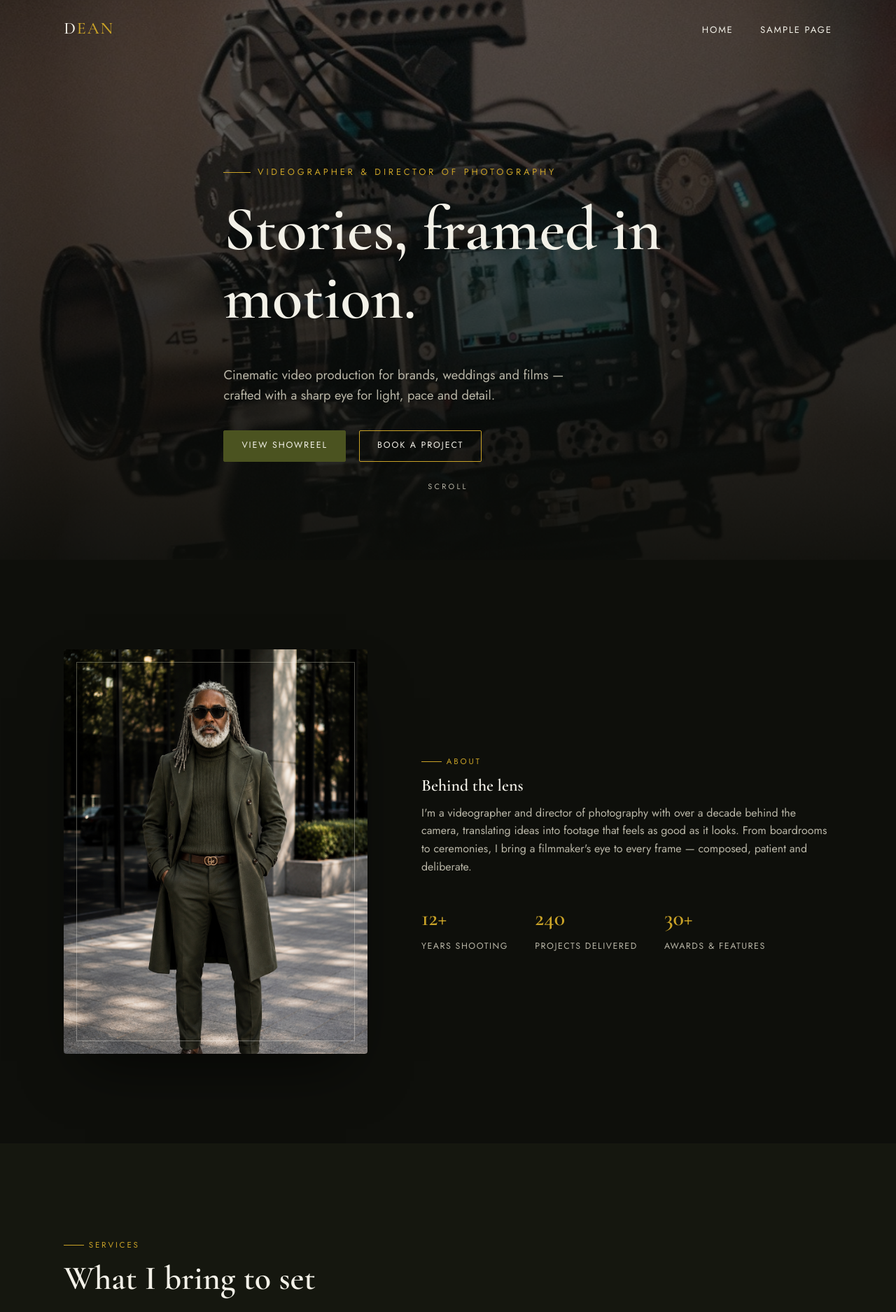
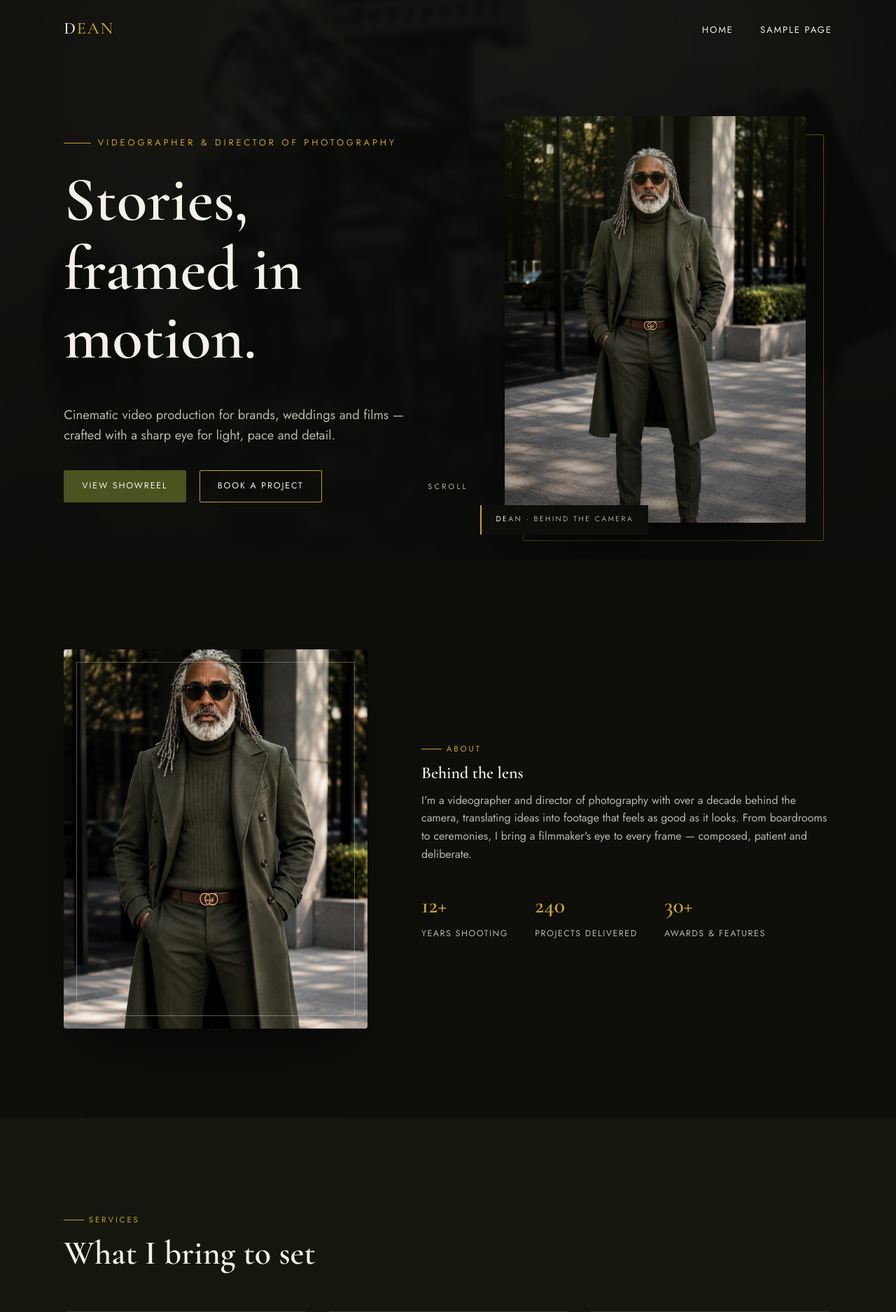
Before and after one commit to deanhome/deanhome, a WordPress theme: template wp-content/themes/dean-videographer/front-page.php in a window 1280 px wide. Shown: the top 1875 px of the page at 70% size. Run offline with PHP 8.4 and a stand-in for WordPress, Linux system fonts and the light colour scheme; the site name, menu and one post (Sample post) are stand-ins, and other content is empty; some libraries are stand-ins or nearby versions.

Commit message:
Redesign hero around the portrait as the brand centerpiece
Move the videographer portrait from the About section into a split hero
where it carries its own parallax depth layer, and push the camera-rig
plate back into a blurred atmospheric backdrop so it stops competing.
Re-crop the About image waist-up so it reads as a second frame rather
than a repeat of the hero shot.

Co-Authored-By: Claude Opus 5 <noreply@anthropic.com>
Claude-Session: https://claude.ai/code/session_017wDV2bW6suif1UcUBUML7w

```diff
--- a/preview.html
+++ b/preview.html
@@ -45,12 +45,18 @@
       <div class="hero-grain"></div>
     </div>
     <div class="container">
+      <div class="hero-copy">
         <p class="hero-kicker">Videographer &amp; Director of Photography</p>
         <h1>Stories, framed <em>in motion.</em></h1>
         <p class="hero-sub">Cinematic video production for brands, weddings and films — crafted with a sharp eye for light, pace and detail.</p>
         <div class="hero-cta">
           <a href="#work" class="btn btn-solid">View Showreel</a>
           <a href="#contact" class="btn">Book a Project</a>
+        </div>
+      </div>
+      <div class="hero-portrait" id="hero-portrait">
+        <img src="wp-content/themes/dean-videographer/assets/images/portrait-dean.png" alt="Dean, videographer and director of photography">
+        <span class="hero-portrait-tag">DEAN &middot; Behind the camera</span>
       </div>
     </div>
     <div class="scroll-cue"><span>Scroll</span><span class="line"></span></div>
--- a/wp-content/themes/dean-videographer/assets/js/scroll.js
+++ b/wp-content/themes/dean-videographer/assets/js/scroll.js
@@ -64,6 +64,7 @@
 
 	/* ---------- Parallax bands (hero + equipment) ---------- */
 	var heroBg = document.getElementById('hero-bg');
+	var heroPortrait = document.getElementById('hero-portrait');
 	var equipmentBg = document.getElementById('equipment-bg');
 	var ticking = false;
 
@@ -74,6 +75,14 @@
 			var heroSpeed = 0.35;
 			var heroScale = 1.08 + Math.min(y, 800) * 0.00025;
 			heroBg.style.transform = 'translate3d(0,' + y * heroSpeed + 'px,0) scale(' + heroScale + ')';
+		}
+
+		/* Portrait sits on its own depth layer: drifts slower than the
+		   background and tips back slightly, so the hero reads as 3D. */
+		if (heroPortrait && y < window.innerHeight * 1.2) {
+			var p = y / window.innerHeight;
+			heroPortrait.style.transform =
+				'perspective(1200px) translate3d(0,' + -y * 0.12 + 'px,0) rotateX(' + (p * 5).toFixed(2) + 'deg) scale(' + (1 - p * 0.05).toFixed(4) + ')';
 		}
 
 		if (equipmentBg) {
--- a/wp-content/themes/dean-videographer/front-page.php
+++ b/wp-content/themes/dean-videographer/front-page.php
@@ -21,12 +21,18 @@ $theme_uri = get_template_directory_uri();
 			<div class="hero-grain"></div>
 		</div>
 		<div class="container">
+			<div class="hero-copy">
 				<p class="hero-kicker"><?php echo esc_html( dean_mod( 'hero_kicker', 'Videographer & Director of Photography' ) ); ?></p>
 				<h1><?php echo wp_kses_post( dean_mod( 'hero_heading', 'Stories, framed in motion.' ) ); ?></h1>
 				<p class="hero-sub"><?php echo esc_html( dean_mod( 'hero_subheading', 'Cinematic video production for brands, weddings and films — crafted with a sharp eye for light, pace and detail.' ) ); ?></p>
 				<div class="hero-cta">
 					<a href="#work" class="btn btn-solid">View Showreel</a>
 					<a href="#contact" class="btn">Book a Project</a>
+				</div>
+			</div>
+			<div class="hero-portrait" id="hero-portrait">
+				<img src="<?php echo esc_url( $theme_uri ); ?>/assets/images/portrait-dean.png" alt="<?php echo esc_attr( dean_mod( 'brand_name', 'Dean' ) ); ?>, videographer and director of photography">
+				<span class="hero-portrait-tag"><?php echo esc_html( dean_mod( 'brand_name', 'DEAN' ) ); ?> &middot; Behind the camera</span>
 			</div>
 		</div>
 		<div class="scroll-cue"><span>Scroll</span><span class="line"></span></div>
--- a/wp-content/themes/dean-videographer/style.css
+++ b/wp-content/themes/dean-videographer/style.css
@@ -179,15 +179,63 @@ html.no-js .reveal{ opacity:1; transform:none; transition:none; }
 .hero-bg-wrap{ position:absolute; inset:0; z-index:-2; }
 .hero-bg{
   position:absolute; inset:-10% -10% -10% -10%;
-  background-image: linear-gradient(180deg, rgba(10,11,8,.55), rgba(10,11,8,.85) 70%, var(--color-bg) 100%), url('assets/images/hero-camera.jpg');
+  background-image: linear-gradient(180deg, rgba(10,11,8,.90), rgba(10,11,8,.96) 60%, var(--color-bg) 100%), url('assets/images/hero-camera.jpg');
   background-size: cover; background-position: center;
+  filter: blur(5px) saturate(.7);
   will-change: transform;
 }
 .hero-grain{
   position:absolute; inset:0; z-index:-1;
-  background-image: radial-gradient(circle at 20% 20%, rgba(201,162,39,0.08), transparent 45%);
+  background-image:
+    radial-gradient(ellipse at 72% 45%, rgba(75,83,32,.30), transparent 55%),
+    radial-gradient(circle at 18% 22%, rgba(201,162,39,0.10), transparent 45%);
 }
-.hero .container{ padding-top: 6rem; }
+
+/* Split hero: copy left, portrait right */
+.hero .container{
+  padding-top: 7rem;
+  display:grid; grid-template-columns: 1.02fr .98fr;
+  align-items:center; gap: clamp(2rem, 5vw, 4.5rem);
+}
+.hero-copy{ position:relative; z-index:2; }
+
+.hero-portrait{
+  position:relative;
+  justify-self:center;
+  width: min(100%, 430px);
+  aspect-ratio: 3/4.05;
+  will-change: transform;
+}
+.hero-portrait img{
+  width:100%; height:100%; object-fit:cover; object-position: top center;
+  border-radius: 3px;
+  box-shadow: 0 60px 110px -35px rgba(0,0,0,.85);
+}
+/* offset frame = depth cue */
+.hero-portrait::before{
+  content:""; position:absolute; inset: 26px -26px -26px 26px;
+  border: 1px solid rgba(201,162,39,.45);
+  border-radius: 3px; z-index:-1;
+}
+.hero-portrait::after{
+  content:""; position:absolute; inset:0; border-radius:3px;
+  background: linear-gradient(165deg, rgba(75,83,32,.22), transparent 50%, rgba(10,11,8,.45));
+  pointer-events:none;
+}
+.hero-portrait-tag{
+  position:absolute; left:-2.2rem; bottom: -1.1rem;
+  background: var(--color-bg);
+  border-left: 2px solid var(--color-gold);
+  padding: .8rem 1.3rem;
+  font-size:.66rem; letter-spacing:.22em; text-transform:uppercase; white-space:nowrap;
+  color: var(--color-text);
+  box-shadow: 0 18px 40px -18px rgba(0,0,0,.9);
+}
+
+@media (max-width: 900px){
+  .hero .container{ grid-template-columns: 1fr; padding-top: 6.5rem; text-align:left; }
+  .hero-portrait{ display:none; }
+}
 .hero-kicker{
   font-size:.8rem; letter-spacing:.3em; text-transform:uppercase; color: var(--color-gold);
   display:flex; align-items:center; gap:.8em; margin-bottom:1.4rem;
@@ -235,11 +283,16 @@ html.no-js .reveal{ opacity:1; transform:none; transition:none; }
 .about{ display:grid; grid-template-columns: .85fr 1.15fr; gap: clamp(2rem, 6vw, 5rem); align-items:center; }
 .about-portrait{
   position:relative; border-radius: 4px; overflow:hidden;
-  aspect-ratio: 3/4;
+  aspect-ratio: 4/5;
   box-shadow: 0 40px 80px -30px rgba(0,0,0,.7);
   transform-style: preserve-3d;
 }
-.about-portrait img{ width:100%; height:100%; object-fit:cover; object-position: top center; }
+/* Tighter waist-up crop so this reads as a second frame, not a repeat
+   of the full-length hero portrait. */
+.about-portrait img{
+  width:100%; height:100%; object-fit:cover; object-position: center 12%;
+  transform: scale(1.4); transform-origin: center 22%;
+}
 .about-portrait::after{
   content:""; position:absolute; inset:0;
   background: linear-gradient(160deg, rgba(75,83,32,.25), transparent 55%);
```
Also changed, not shown: 1 other file. Lines whose indentation alone changed are shown as unchanged.
